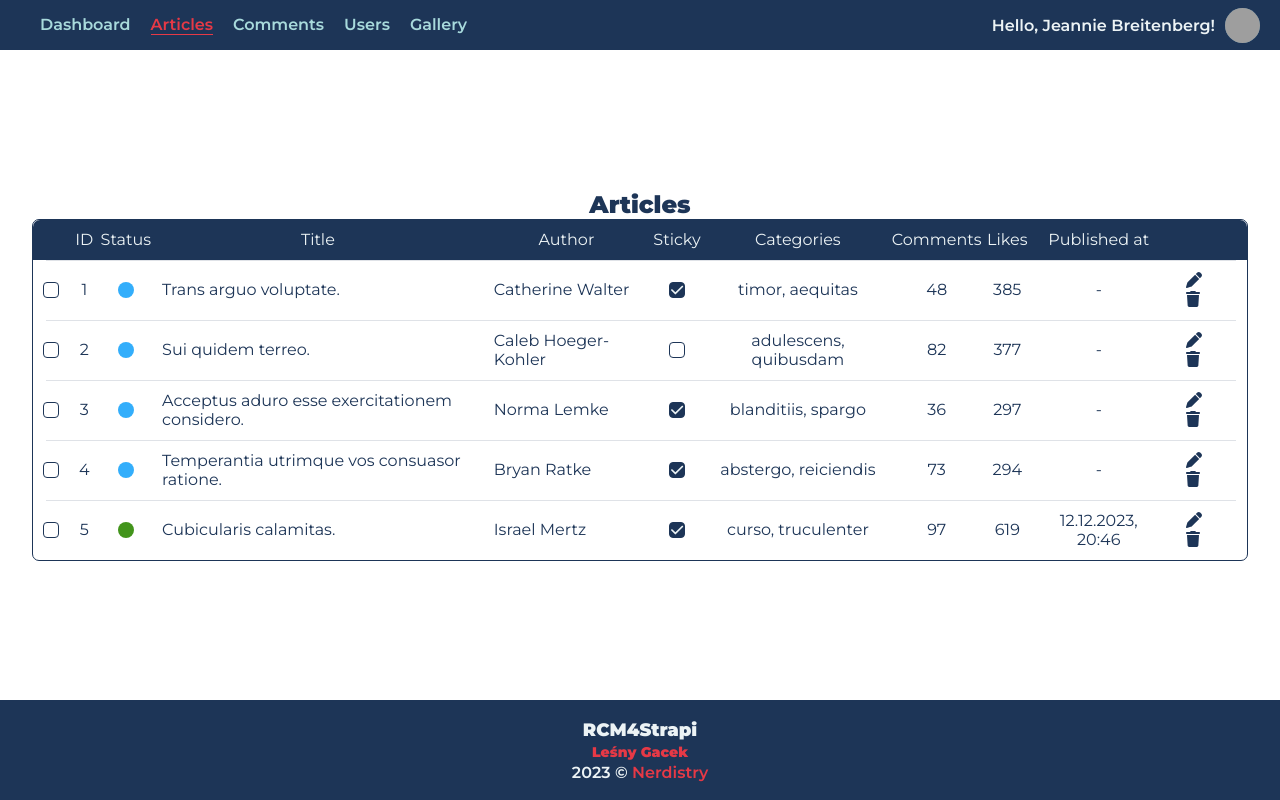
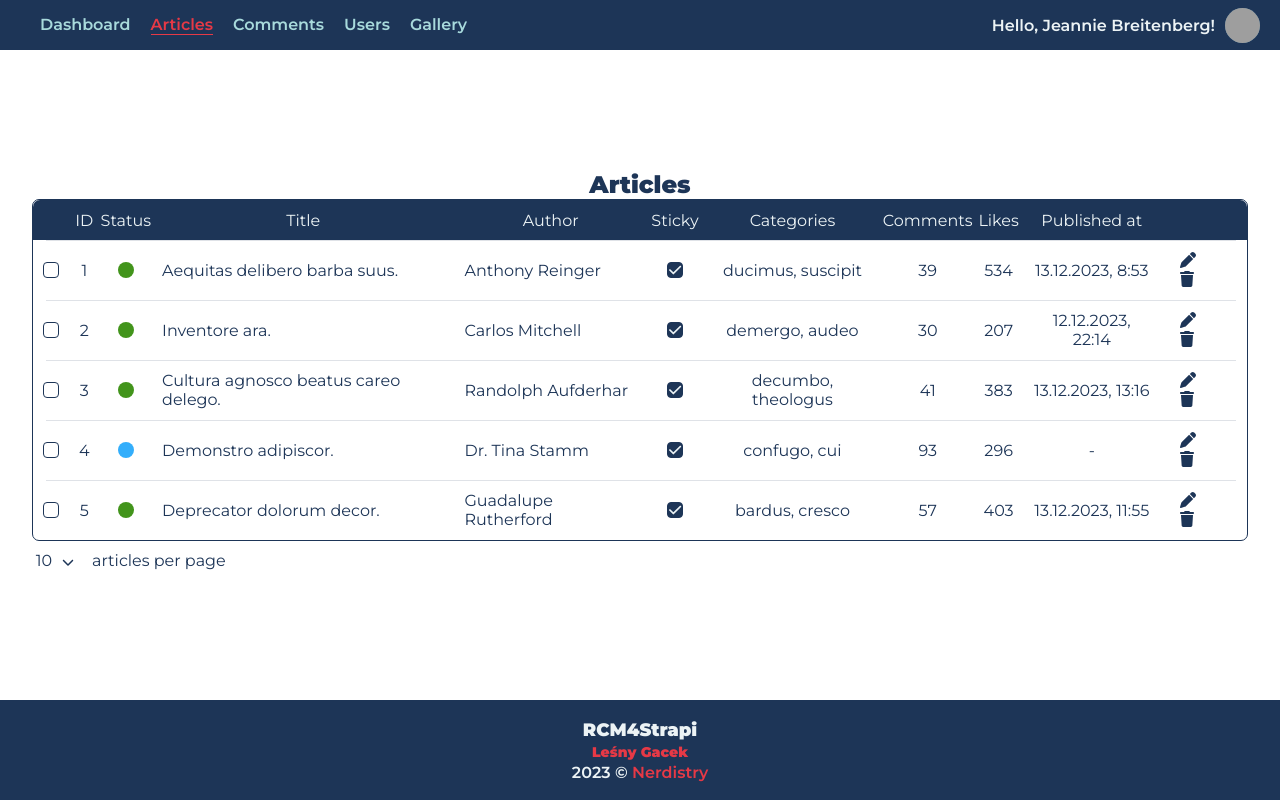
Before and after one commit to DarekMazur/react-content-manager, a React (Vite) app: page /articles in a window 1280 px wide. Built offline with nearby package versions, Linux system fonts and the light colour scheme; grey boxes are pictures that could not be loaded.

Commit message:
Style articles per page picker

```diff
--- a/src/pages/Articles/Articles.tsx
+++ b/src/pages/Articles/Articles.tsx
@@ -5,6 +5,7 @@ import { theme } from '../../utils/themes/theme.ts';
 import { getDate } from '../../utils/methods/getDate.ts';
 import InLink from '../../components/Atoms/InLink/InLink.tsx';
 import styled from 'styled-components';
+import { useState } from 'react';
 
 const StyledTable = styled.table`
   width: 95vw;
@@ -113,6 +114,18 @@ const Articles = () => {
     '',
   ];
 
+  const [isExpand, setIsExpand] = useState(false);
+  const [perPage, setPerPage] = useState(10);
+
+  const handleExpand = () => {
+    setIsExpand((prevState) => !prevState);
+  };
+
+  const handleChoseEntriesNumber = (value: number) => {
+    setIsExpand(false);
+    setPerPage(value);
+  };
+
   return (
     <main>
       <Heading tag="h2" align="center" size="l">
@@ -129,14 +142,14 @@ const Articles = () => {
         <StyledTable>
           <thead>
             <tr>
-              {tableHeaders.map((header) => (
-                <th>{header}</th>
+              {tableHeaders.map((header, index) => (
+                <th key={index}>{header}</th>
               ))}
             </tr>
           </thead>
           <tbody>
             {tempFakePosts.map((post, index) => (
-              <tr>
+              <tr key={index + 1}>
                 <td
                   style={{
                     height: '6rem',
@@ -231,6 +244,64 @@ const Articles = () => {
           </tbody>
         </StyledTable>
       </div>
+      <div style={{ margin: '1rem 2.5vw', display: 'flex', gap: '1rem' }}>
+        <div style={{ position: 'relative', width: '5rem' }}>
+          <div
+            role="select"
+            onClick={handleExpand}
+            style={{ cursor: 'pointer' }}
+          >
+            <span
+              style={{
+                display: 'inline-block',
+                width: '3rem',
+                textAlign: 'right',
+                paddingRight: '1rem',
+              }}
+            >
+              {perPage}
+            </span>
+            <span>
+              <FontAwesomeIcon
+                style={{ fontSize: '1.2rem' }}
+                icon={['fas', 'chevron-down']}
+              />
+            </span>
+          </div>
+          <ul
+            style={{
+              listStyle: 'none',
+              display: isExpand ? 'block' : 'none',
+              position: 'absolute',
+              left: 0,
+              top: '1rem',
+              padding: 0,
+              width: '5rem',
+              textAlign: 'center',
+              cursor: 'pointer',
+            }}
+          >
+            {[10, 25, 50, 100].map((value) => (
+              <li
+                key={value}
+                role="option"
+                style={{
+                  padding: '0.3rem 0',
+                  color:
+                    perPage === value
+                      ? theme.colors.darkBlue
+                      : theme.colors.blue,
+                }}
+                onClick={() => handleChoseEntriesNumber(value)}
+                value={value}
+              >
+                {value}
+              </li>
+            ))}
+          </ul>
+        </div>
+        <span>articles per page</span>
+      </div>
     </main>
   );
 };
```
Also changed, not shown: 1 other file (tests, documents, lock files or other folders).
